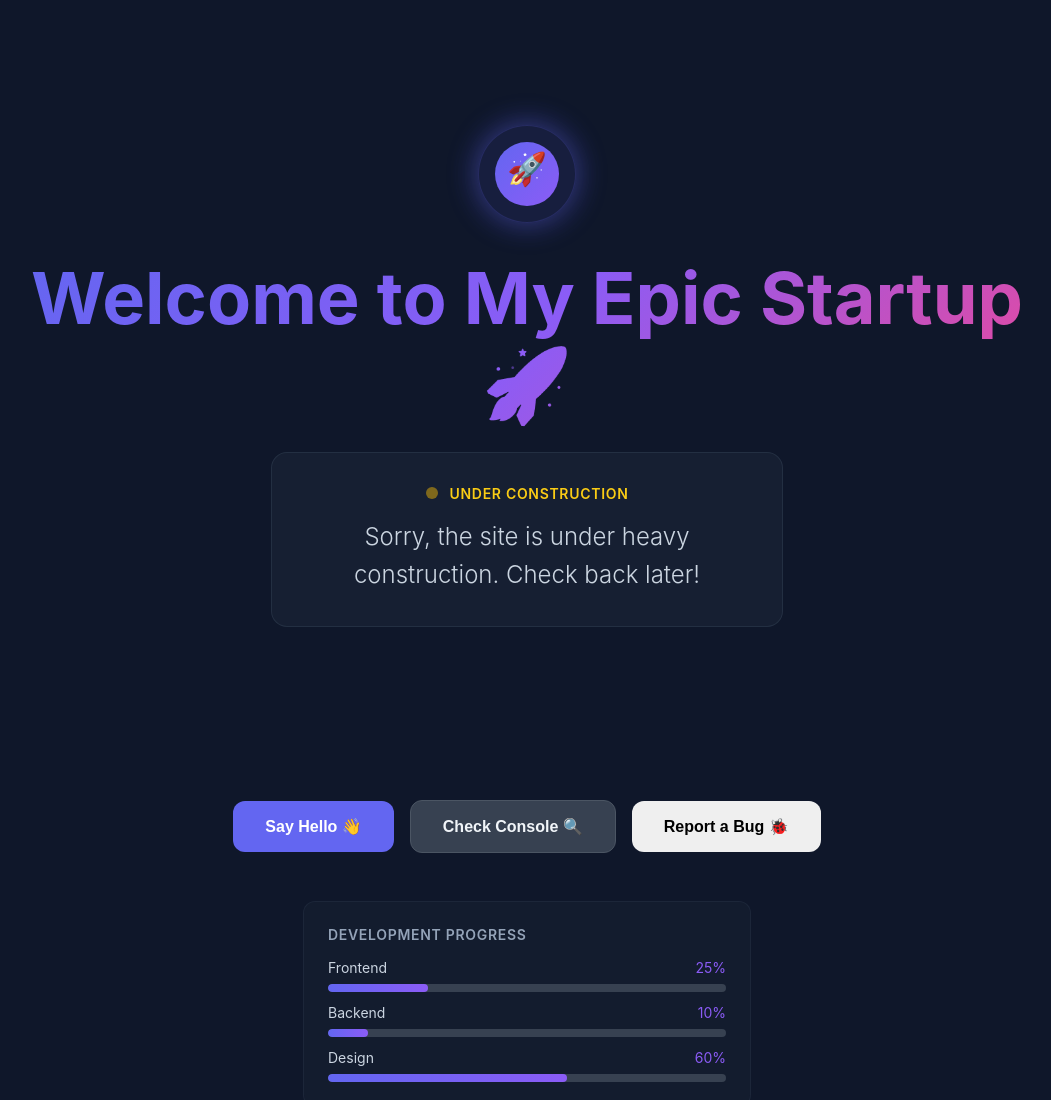
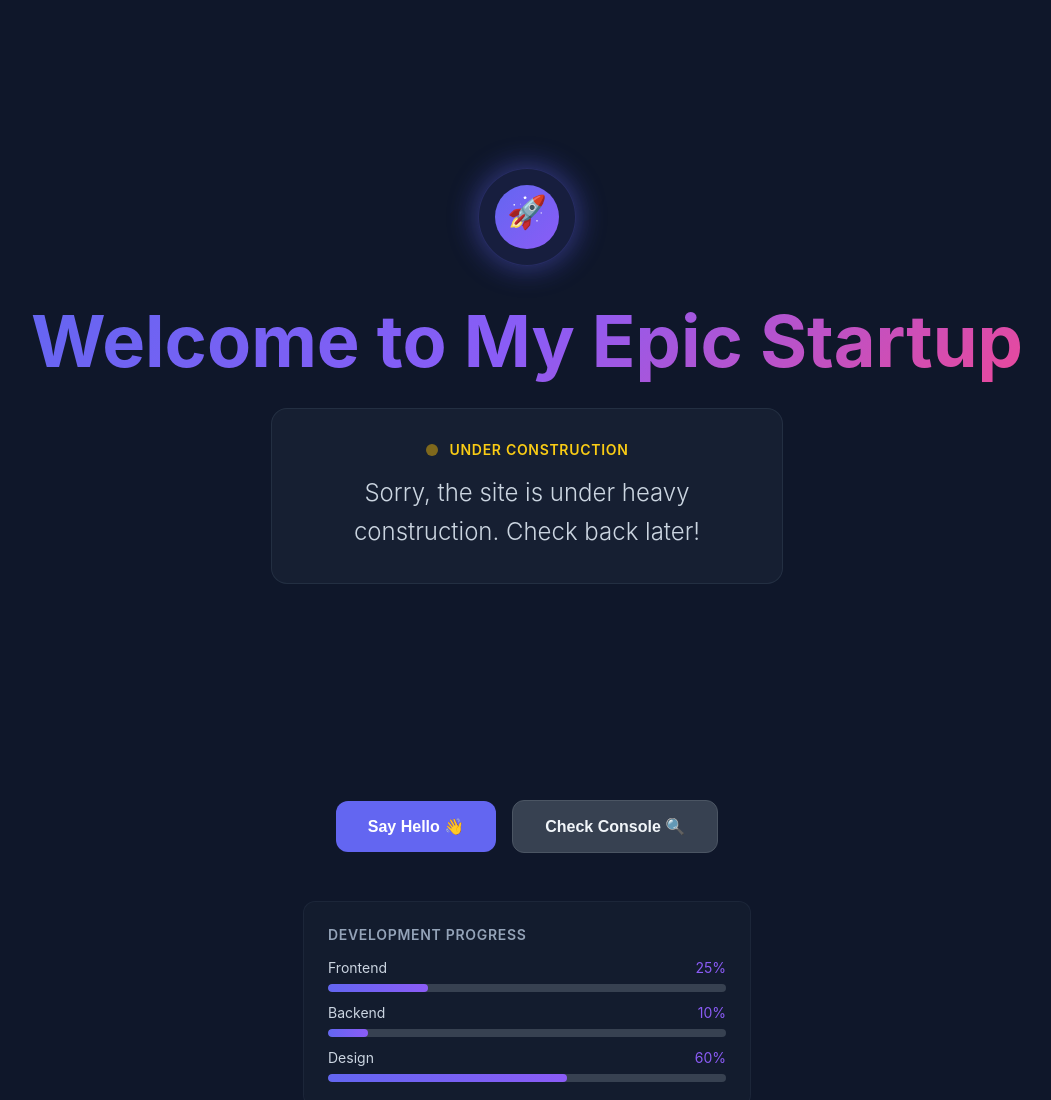
Before and after one commit to petersbigtoe/lazy_intern, a website: page index.html in a window 1280 px wide. Shown: the top 1100 px of the page, without its empty margins (113-1164 px from the left). Drawn offline with Linux system fonts and the light colour scheme.

Commit message:
Update index.html

```diff
--- a/index.html
+++ b/index.html
@@ -21,7 +21,7 @@
 
     <!-- Main Heading -->
     <div class="heading-section">
-      <h1 class="main-title">Welcome to My Epic Startup 🚀</h1>
+      <h1 class="main-title">Welcome to My Epic Startup </h1>
     </div>
 
     <!-- Construction Message -->
@@ -45,8 +45,6 @@
           </button>
           <button id="console-btn" class="btn btn-secondary">
             Check Console 🔍
-          <button id="report-btn" class="btn btn-danger" onclick="location.href='report.html'">
-            Report a Bug 🐞
           </button>
 
         </div>
```
